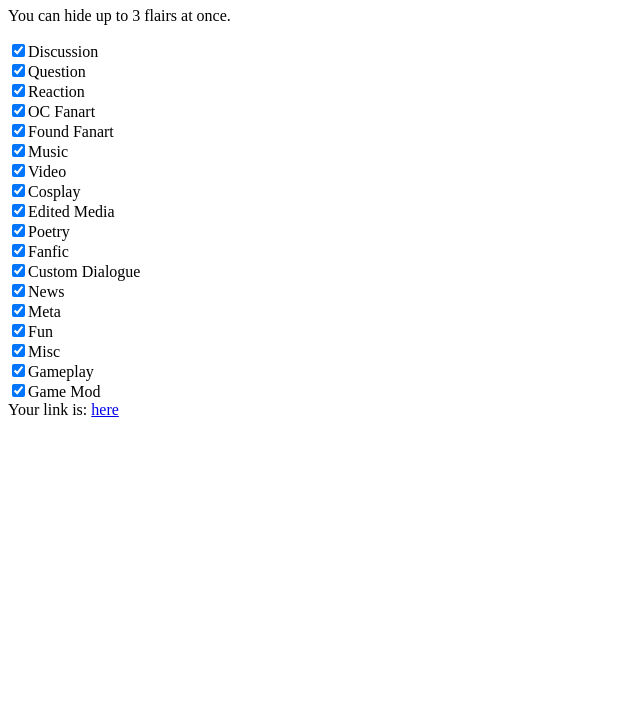
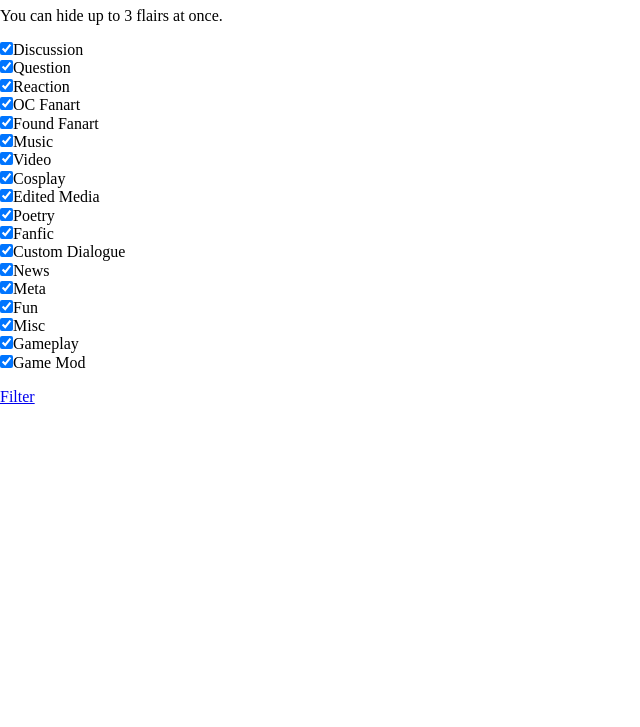
Before and after one commit to Litandus/litandus.github.io, a plain HTML site: page ddlc/filter.html in a window 1280 px wide. Shown: the part 73-800 px from the top of the page, without its empty margins (0-640 px from the left). Drawn offline with nearby package versions, Linux system fonts and the light colour scheme.

Commit message:
Clean up code and style page

```diff
--- a/ddlc/filter.html
+++ b/ddlc/filter.html
@@ -5,12 +5,21 @@
         <title>/r/DDLC Link Flair Filter</title>
         <script src="https://ajax.googleapis.com/ajax/libs/jquery/3.3.1/jquery.min.js"></script>
         <script src="filter.js"></script>
+        <link href="https://fonts.googleapis.com/css?family=Lato" rel="stylesheet">
+        <link rel="stylesheet" type="text/css" href="https://cdnjs.cloudflare.com/ajax/libs/normalize/8.0.0/normalize.min.css">
+        <link rel="stylesheet" type="text/css" href="style.css">
     </head>
     <body>
-        <h1>/r/DDLC Link Flair Filter</h1>
+    <div class="header">
+        <div class="header-content">
+            <h1>/r/DDLC Link Flair Filter</h1>
+        </div>
+    </div>
+    <div class="content">
         <p>You can hide up to 3 flairs at once.</p>
         <div class="checkbox-area">
         </div>
-        <div class="link-area">Your link is: <span class="link"></span></div>
+        <p><div class="link-button"></div></p>
+    </div>
     </body>
 </html>
--- a/ddlc/filter.js
+++ b/ddlc/filter.js
@@ -19,22 +19,11 @@ var flairs = [
     { "id": "i", "name": "Game Mod" }
 ];
 
-$(function() {
-    flairs.forEach(function(flair) {
-        $(".checkbox-area").append('<div><input type="checkbox" id="'+flair["id"]+'" checked></input><label for="'+flair["id"]+'">'+flair["name"]+'</label></div>');
-
-        lang_name = "00-00";
-        link = '<a href="https://' + lang_name + '.reddit.com/r/DDLC">here</a>';
-        $(".link").html(link);
-    });
-
-
-    $("[type='checkbox']").change(function() {
-        setTimeout(function() {
+function update_link() {
     var lang_name = "";
     $("[type='checkbox']").each(function(id, checkbox) {
     console.log($(checkbox));
-            if(! $(checkbox).is(":checked")) {
+    if(!$(checkbox).is(":checked")) {
         lang_name += $(checkbox).prop("id");
     }
     });
@@ -44,9 +33,16 @@ $(function() {
     lang_name = ("0000"+lang_name).substring(lang_name.length);
     lang_name = lang_name.substring(0, 2) + "-" + lang_name.substring(2, 4);
 
-        link = '<a href="https://' + lang_name + '.reddit.com/r/DDLC">here</a>';
-        $(".link").html(link);
-        }, 0);
+    link = '<a href="https://' + lang_name + '.reddit.com/r/DDLC">Filter</a>';
+    $(".link-button").html(link);
+}
+
+$(function() {
+    flairs.forEach(function(flair) {
+        $(".checkbox-area").append('<div class="filter-checkbox"><input type="checkbox" id="'+flair["id"]+'" checked></input><label for="'+flair["id"]+'">'+flair["name"]+'</label></div>');
+        update_link();
     });
 
+    $("[type='checkbox']").change(update_link);
+
 });
```
Lines whose indentation alone changed are shown as unchanged.
